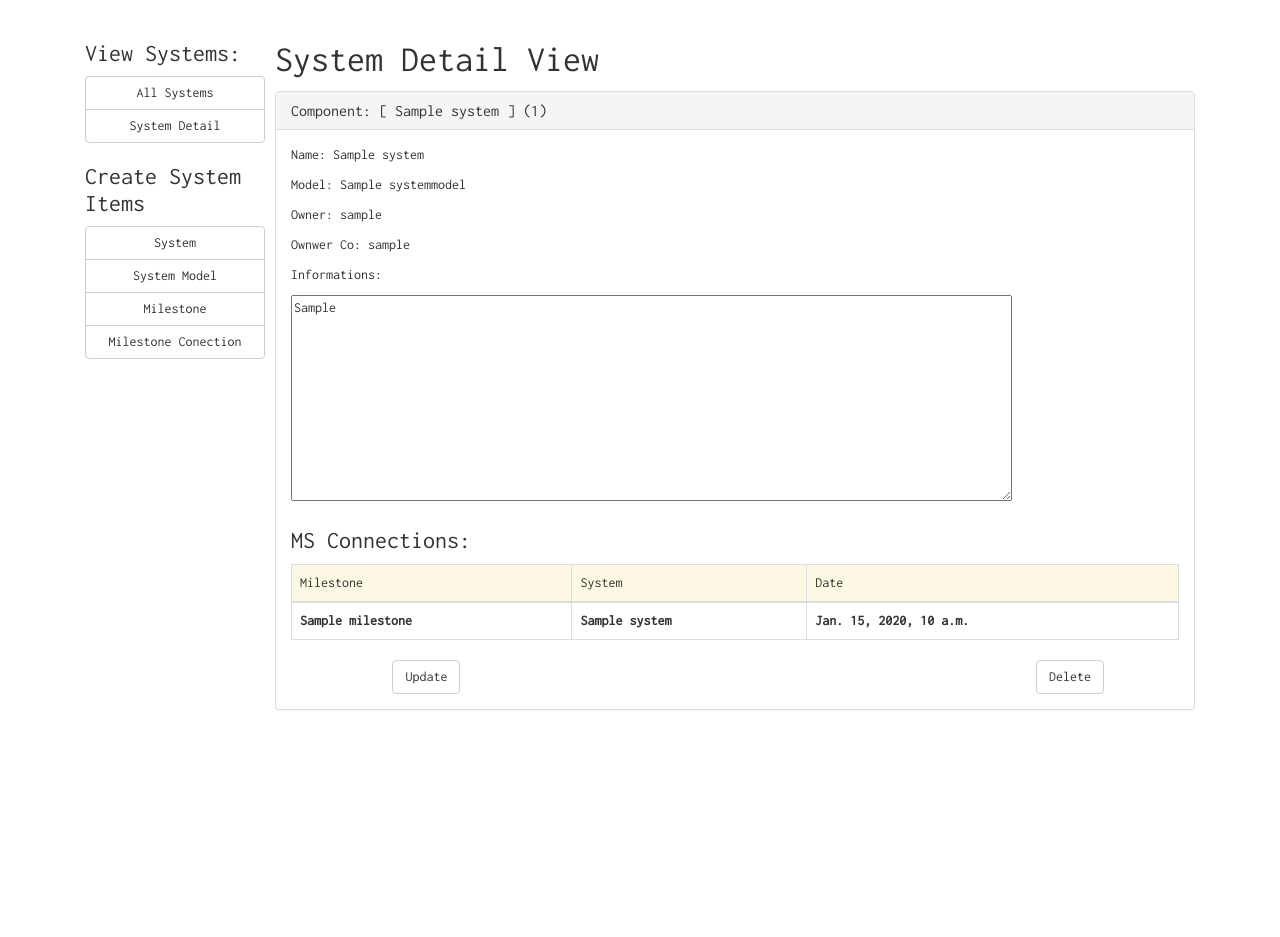
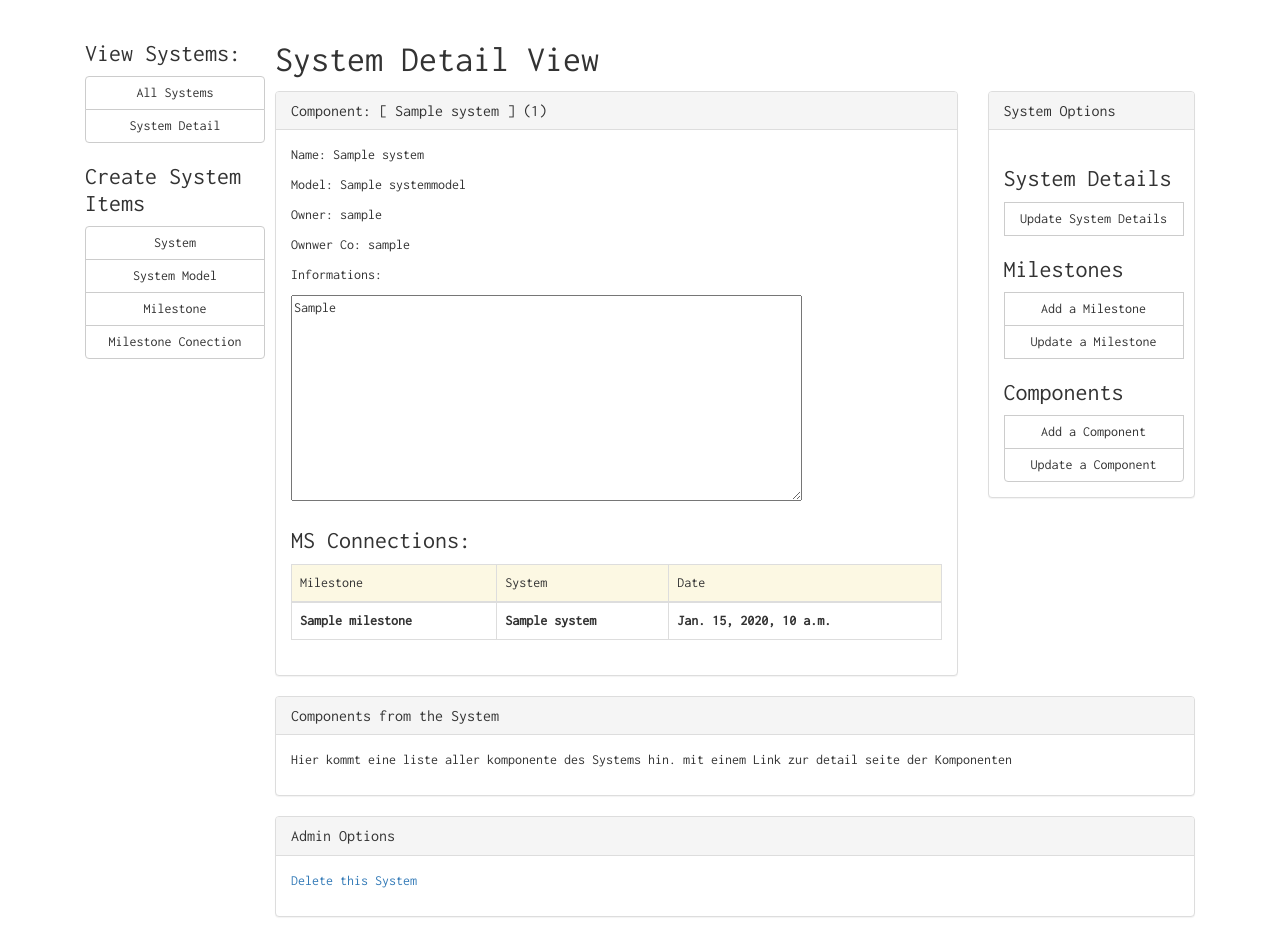
Before and after one commit to woastel/SeeN, a Django app: a page that uses taffwebapp/system/templates/system/system_detail_view.html in a window 1280 px wide. Shown: the part 52-989 px from the top of the page. Before the commit the page ends 762 px from the top, so only its background shows below. Run offline with Django 3.2, Linux system fonts and the light colour scheme; tables that the repository leaves empty hold one stand-in row (values such as "Sample post"); some libraries are stand-ins or nearby versions.

Commit message:
system app: system detail new design

```diff
--- a/taffwebapp/components/templates/components/component_list_view.html
+++ b/taffwebapp/components/templates/components/component_list_view.html
@@ -20,6 +20,7 @@
           <td>ID</td>
           <td>Name</a></td>
           <td>Type</td>
+          <td>Delivery Date</td>
           <td>Vendor</td>
           <th>Date creation</th>
           <th>Date update</th>
@@ -33,6 +34,7 @@
             <td>{{ item.component_id }}</td>
             <td><a href="{% url 'components:component_detail' item.component_id %}">{{ item.name }}</a></td>
             <td>{{ item.component_type_text }}</td>
+            <td>{{ item.delivery_date}}</td>
             <td>{{ item.vendor.name }}</td>
             <th>{{ item.date_creation }}</th>
             <th>{{ item.date_update }}</th>
--- a/taffwebapp/system/models.py
+++ b/taffwebapp/system/models.py
@@ -53,12 +53,18 @@ class MSDBConnention(models.Model):
 
 
 
-
-
 # Noch nicht eingebaut
-class Component_released_in_system(models.Model):
+class System_Component_connection(models.Model):
     user_creator = models.ForeignKey(User)
     date_creation = models.DateTimeField()
 
+    component_count = models.PositiveIntegerField()
     component = models.ForeignKey(Component)
     system = models.ForeignKey(System)
+
+    def __str__(self):
+        return(
+                str(self.id) + " - " +
+                str(self.system.name) + " - " +
+                str(self.component.name)
+                )
--- a/taffwebapp/system/templates/system/system_detail_view.html
+++ b/taffwebapp/system/templates/system/system_detail_view.html
@@ -27,7 +27,7 @@
 
 <!-- Component Detail Box -->
 <div class="row">
-  <div class="col-lg-12">
+  <div class="col-lg-9">
     <div class="panel panel-default">
       <div class="panel-heading">
         <h3 class="panel-title">Component: [ {{ system.name }} ] ({{system.id}})</h3>
@@ -38,15 +38,8 @@
         <p>Owner: {{system.owner}}</p>
         <p>Ownwer Co: {{system.owner_co}}</p>
         <p>Informations: </p>
-        <textarea name="Text1" cols="100" rows="10">{{system.info}}</textarea>
-
-
-
-
+        <textarea name="Text1" cols="70" rows="10">{{system.info}}</textarea>
         <h3> MS Connections: </h3>
-
-
-
         <div class="table-responsive">
           <table class="table table-bordered">
             <thead>
@@ -67,27 +60,67 @@
             </tbody>
           </table>
         </div>
+      </div>
+    </div>
+  </div>
 
+  <div class="col-lg-3">
+    <div class="panel panel-default">
+      <div class="panel-heading">
+        <h3 class="panel-title">System Options</h3>
+      </div>
+      <div class="panel-body">
+        <div class="btn-group-vertical" style="width: 180px;" role="group" aria-label="...">
+          <h3>System Details</h3>
+          <button type="button" class="btn btn-default" onclick="location.href = '{% url 'system:update_system' system.id %}';">
+            Update System Details
+          </button>
 
+          <h3>Milestones</h3>
+          <button type="button" class="btn btn-default" onclick="location.href = '{% url 'system:create_ms_connection_from_system' system.id %}';">
+            Add a Milestone
+          </button>
+          <button type="button" class="btn btn-default" onclick="location.href = '#';">
+            Update a Milestone
+          </button>
 
-
-
-        <div class="col-lg-12">
-          <div class="col-lg-offset-1 col-lg-1">
-            <button type="button" class="btn btn-default" onclick="location.href = '{% url 'system:update_system' system.id %}';">
-              Update
-            </button>
-          </div>
-          <div class="col-lg-offset-8 col-lg-2">
-            <button type="button" class="btn btn-default" onclick="location.href = '{% url 'system:delete_system' system.id %}';">
-              Delete
-            </button>
-          </div>
+          <h3>Components</h3>
+          <button type="button" class="btn btn-default" onclick="location.href = '#';">
+            Add a Component
+          </button>
+          <button type="button" class="btn btn-default" onclick="location.href = '#';">
+            Update a Component
+          </button>
         </div>
-
       </div>
     </div>
   </div>
 </div>
 
+<div class="row">
+  <div class="col-lg-12">
+    <div class="panel panel-default">
+      <div class="panel-heading">
+        <h3 class="panel-title">Components from the System</h3>
+      </div>
+      <div class="panel-body">
+        <p> Hier kommt eine liste aller komponente des Systems hin.
+            mit einem Link zur detail seite der Komponenten</p>
+      </div>
+    </div>
+  </div>
+</div>
+
+<div class="row">
+  <div class="col-lg-12">
+    <div class="panel panel-default">
+      <div class="panel-heading">
+        <h3 class="panel-title">Admin Options</h3>
+      </div>
+      <div class="panel-body">
+        <p><a href="{% url 'system:delete_system' system.id %}"> Delete this System</a></p>
+      </div>
+    </div>
+  </div>
+</div>
 {% endblock %}
--- a/taffwebapp/system/urls.py
+++ b/taffwebapp/system/urls.py
@@ -23,7 +23,10 @@ urlpatterns = [
 
     url(r'^create/systemModel/$',       views.Create_SystemModel_View.as_view(),    name="create_system_model"),
     url(r'^create/milestone/$',         views.Create_Milestone_View.as_view(),      name="create_milestone"),
-    url(r'^create/MSDBConnection/$',    views.Create_MSDBConnection_View.as_view(), name="create_msdb_connection"),
+
+
+    url(r'^create/MSDBConnection/$',                           views.Create_MSDBConnection_View.as_view(), name="create_msdb_connection"),
+    url(r'^create/MSDBConnection/system/(?P<pk>[0-9]+)/$',     views.Create_MSDB_Connection_from_system.as_view(),         name="create_ms_connection_from_system"),
 
 
     ]
--- a/taffwebapp/system/views.py
+++ b/taffwebapp/system/views.py
@@ -12,6 +12,7 @@ from .forms import (
     Create_Milestone_Form,
     Create_SystemModel_Form,
     Create_MSDBConnention_Form,
+    Create_MSDBConnention_Form2
 )
 
 from django.core.urlresolvers import reverse
@@ -295,3 +296,71 @@ class Create_MSDBConnection_View(View):
         context.update({"error_msg_avalible": True})
         context.update({"error_msg_list": error_msg})
         return render(request, self.template_name, context)
+
+
+
+@method_decorator(login_required, name='dispatch')
+class Create_MSDB_Connection_from_system(View):
+    form_class = Create_MSDBConnention_Form2
+    template_name = 'system/system_createForm.html'
+    panel_titel = {'panel_titel' : 'Create a Milestone Time System Connection'}
+
+
+    def get(self, request, *args, **kwargs):
+
+
+        form = self.form_class()
+        context = {'form': form}
+        context.update(self.panel_titel)
+        print(context)
+
+        return render(request, self.template_name, context)
+
+    def post(self, request, *args, **kwargs):
+
+        # laden der ausgefuellten form aus dem POST request
+        form = self.form_class(request.POST)
+
+
+        # Die System id aus dem POST request laden
+        print(kwargs)
+        system_id = kwargs["pk"]
+        # die milestone id aus dem POST request laden
+        milestone_id = request.POST["milestone"]
+
+
+
+        # Alle Objecte laden die system_id und milestone_id enthalten
+        # Denn es darf für jedes system nur ein milesone mit einem type geben
+        # nicht das es 2x den MS 10 gibt
+        list_msdb_connects = MSDBConnention.objects.filter( system=system_id,
+                                                            milestone=milestone_id)
+
+        # checken ob die geladene liste objecte enthaelt
+        # oder die laenge der liste 0 ist
+        if len(list_msdb_connects) != 0:
+            error_msg = []
+            error_msg.append(str("Es besteht schon ein objekt aus system_id {} und milestone_id {}".format(system_id, milestone_id)))
+            print("DEBUG: Error: es ist schon ein Objects dieser Kombination vorhanden")
+
+        else:
+            print("DEBUG: OK: Object kann erstellt werden.")
+
+            if form.is_valid():
+
+                instance = form.save(commit=False)
+
+                instance.creator = request.user
+                instance.creation_date = datetime.now()
+                system_var = System.objects.filter(id=system_id)[0]
+                instance.system = system_var
+
+                instance.save()
+                return HttpResponseRedirect(reverse('system:system_index'))
+
+
+        context = {'form': form}
+        context.update(self.panel_titel)
+        context.update({"error_msg_avalible": True})
+        context.update({"error_msg_list": error_msg})
+        return render(request, self.template_name, context)
```
Also changed, not shown: taffwebapp/components/forms.py (+49 -0 lines), taffwebapp/components/models.py (+7 -2 lines), taffwebapp/eut/models.py (+15 -0 lines), taffwebapp/system/forms.py (+14 -0 lines), todo.txt (+14 -0 lines).
